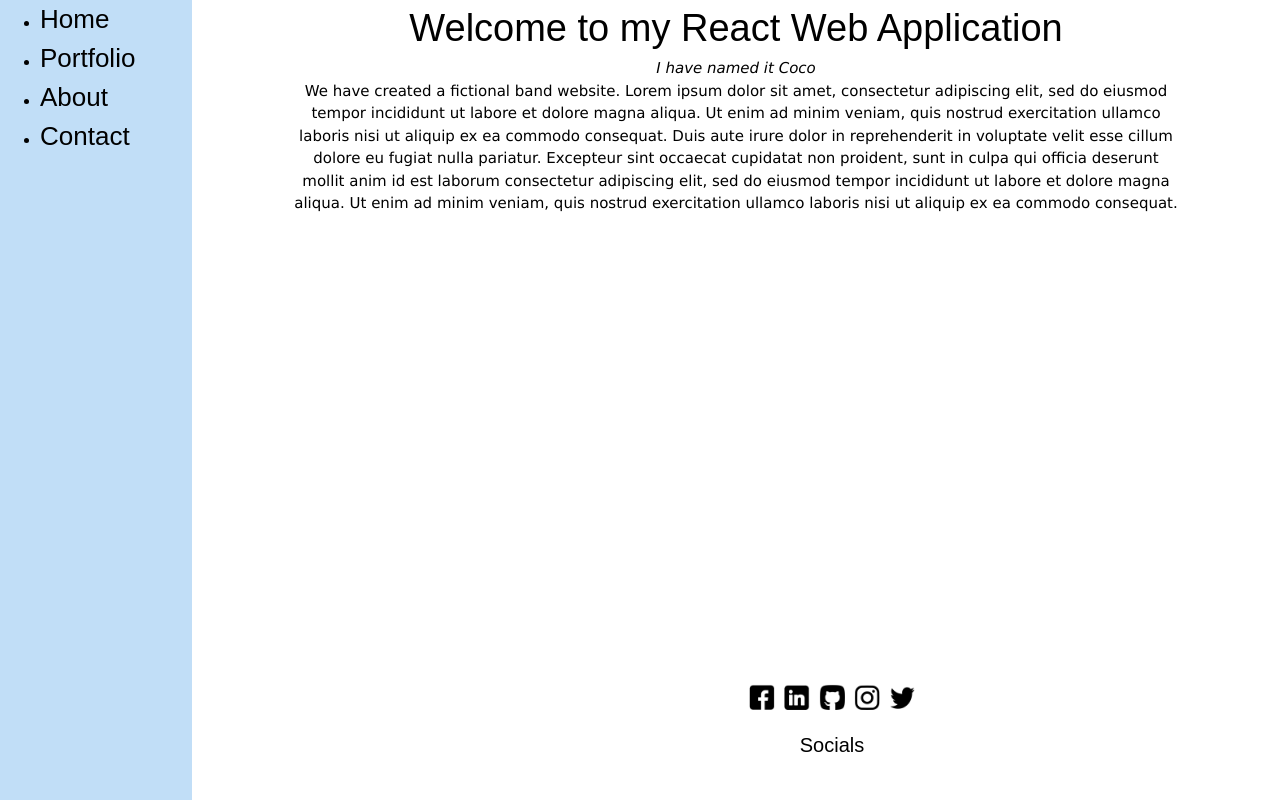
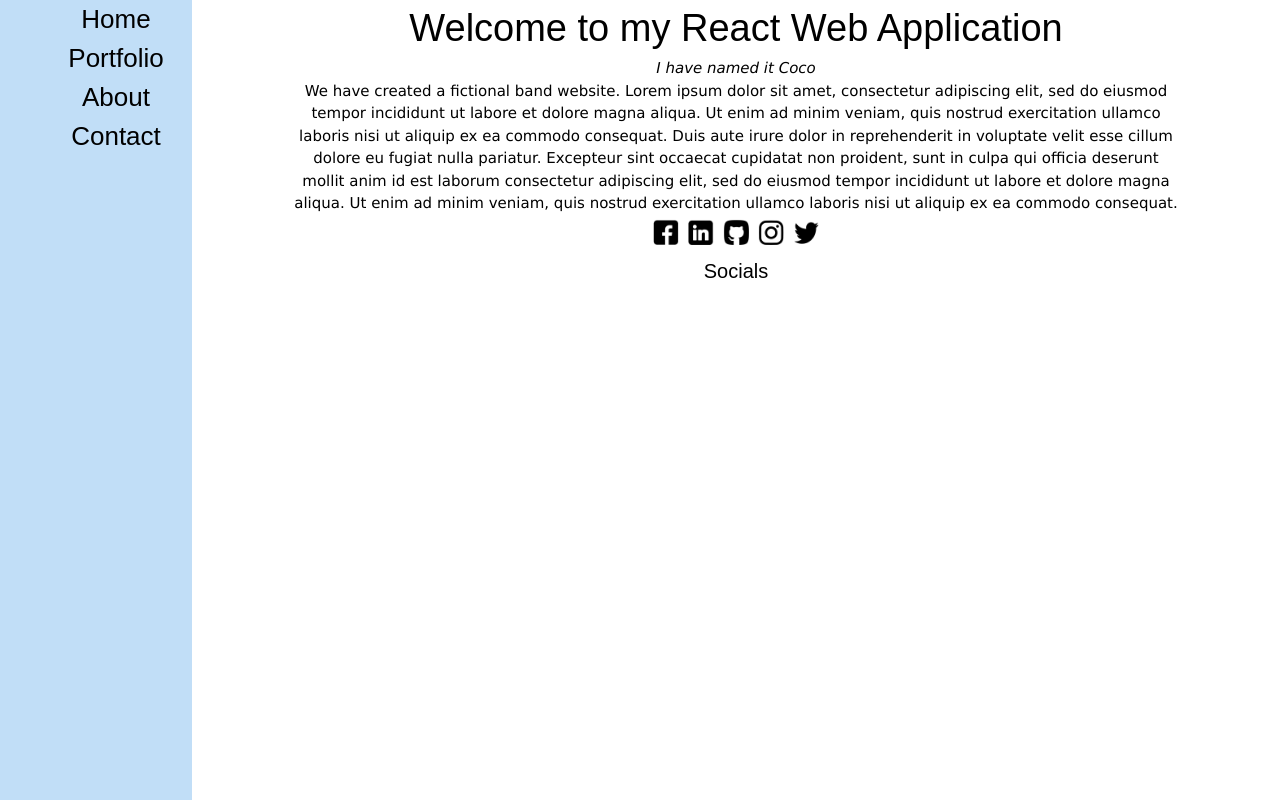
Before and after one commit to CordellSmith/coco, a React (Create React App) app: page / in a window 1280 px wide. Built offline with nearby package versions, Linux system fonts and the light colour scheme; a web font is replaced by a local one.

Commit message:
Minor changes to styling. First commit back since holiday.

```diff
--- a/src/App/App.css
+++ b/src/App/App.css
@@ -37,8 +37,10 @@ html, body {
 }
 
 .nav-div ul {
+  text-align: center;
   margin: auto;
   width: 100%;
+  list-style-type: none;
 }
 
 li {
@@ -61,13 +63,11 @@ li {
 }
 
 .coco-body {
-  padding-bottom: 120px;
   background-color: rgba(255, 255, 255, 0.3);
 }
 
 /* Footer */
 .coco-footer {
-  position: fixed;
   text-align: center;
   bottom: 0;
   width: 100%;
@@ -75,8 +75,8 @@ li {
 }
 
 .coco-footer p {
+  text-align: center;
   margin: 0;
-  padding: 50px;
   font-size: 20px;
   font-family: 'Volkhov', sans-serif;
   color: rgba(0, 0, 0, 1.0);
@@ -84,9 +84,7 @@ li {
 
 /* Media Icons */
 .media-icons {
-  margin: auto;
-  width: 200px;
-  height: 40px;
+  text-align: center;
 }
 
 .media-icon {
@@ -94,7 +92,7 @@ li {
   display: inline-block;
   height: 35px;
   width: 35px;
-  margin: auto;
+  /* margin: auto; */
 }
 
 .media-icon:hover {
--- a/src/App/App.js
+++ b/src/App/App.js
@@ -16,9 +16,7 @@ function App() {
         <div className="coco-body">
           <Routes />
         </div>
-        <div className="coco-footer">
           <Footer />
-        </div>
       </div>
     </div>
   );
--- a/src/App/components/Footer.js
+++ b/src/App/components/Footer.js
@@ -3,7 +3,6 @@ import React, { Component } from 'react';
 class Footer extends Component {
   render() {
     return (
-      <div>
       <div className="coco-footer">
         <div className="media-icons">
           <div className="media-icon facebook-mi opacity70"></div>
@@ -12,7 +11,6 @@ class Footer extends Component {
           <div className="media-icon instagram-mi"></div>
           <div className="media-icon twitter-mi"></div>
         </div>
-        </div>
         <p>Socials</p>
       </div>
     )
```
Lines whose indentation alone changed are shown as unchanged.
